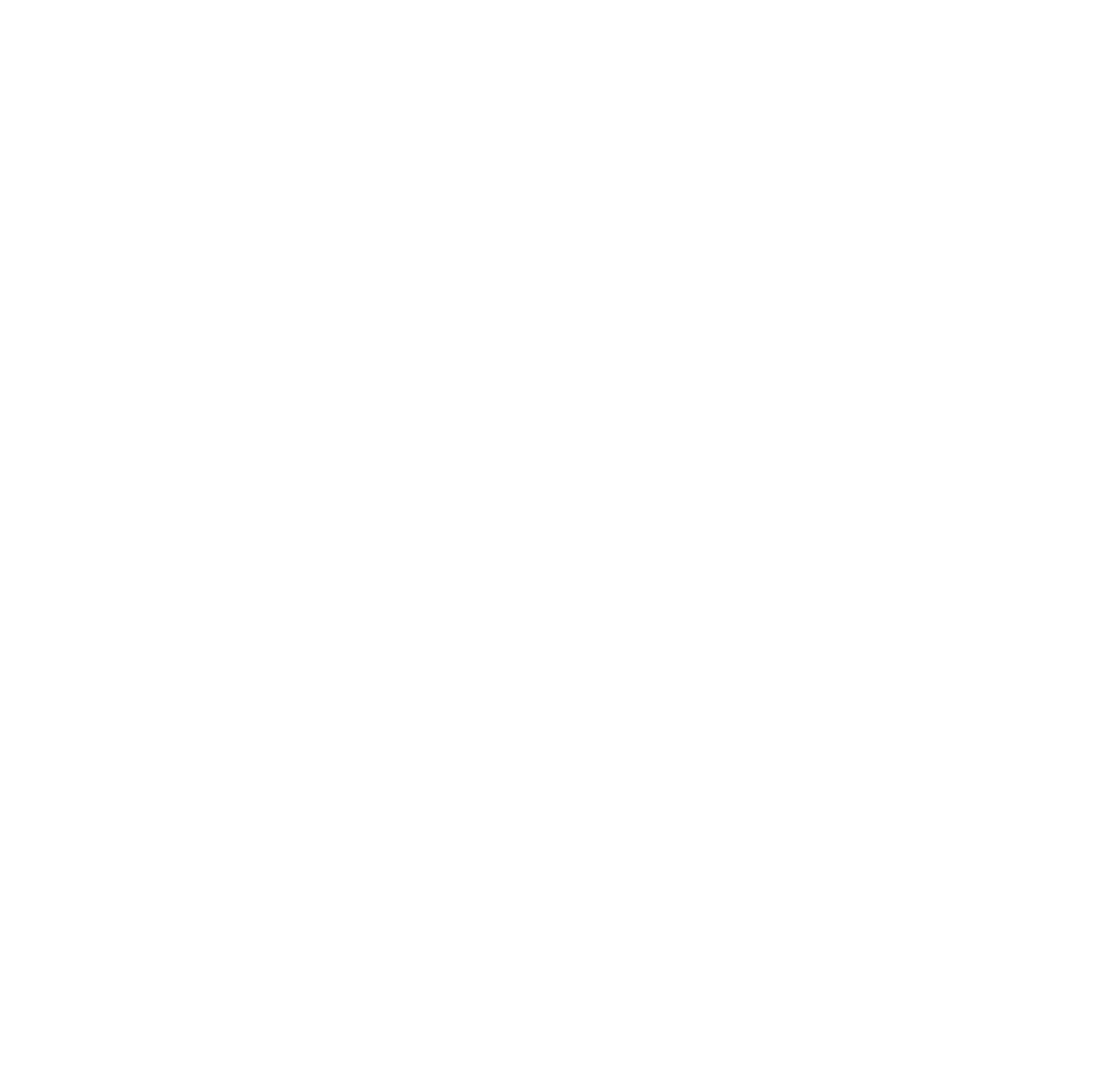
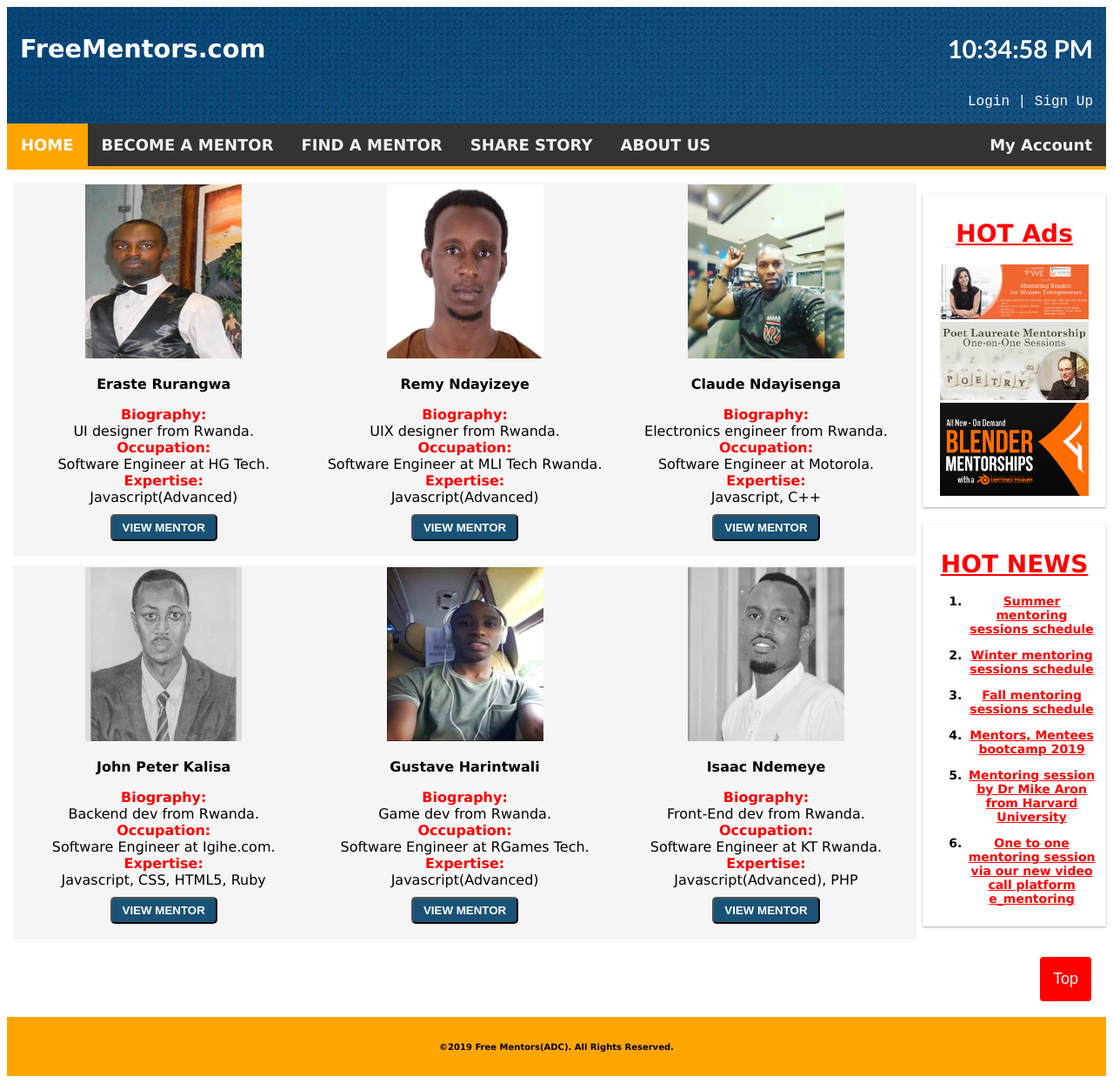
Before and after one commit to higustave12/Free-Mentors_ChallengeOne, a plain HTML site: page HTML/All_Mentors/Javascript.html in a window 1280 px wide. Shown: the whole page at 87% size. Before the commit the page ends 800 px from the top, so only its background shows below. Drawn offline with Linux system fonts and the light colour scheme.

Commit message:
add View mentors page [Finishes #167701077]

```diff
--- /dev/null
+++ b/CSS/view_mentors.css
@@ -0,0 +1,273 @@
+* {
+    box-sizing: border-box;
+  }
+  #menu_hr{
+    padding: 2px;
+    background-color: orange;
+    margin-top: 0px;
+    border: none
+  }
+  .row::after {
+    content: "";
+    clear: both;
+    display: table;
+  }
+
+  [class*="col-"] {
+    float: left;
+    padding: 2px 7px 8px 7px;
+  }
+
+  html {
+    font-family: "Lucida Sans", sans-serif;
+  }
+
+  /*header CSS*/
+  .header {
+    background-image: url('../ASSETS/home_header_back_image.jpg');
+    color: #ffffff;
+    padding: 15px
+  }
+  .header a{
+    float: right;
+    color: #ffffff;
+    text-decoration: none;
+    font-family: 'Courier New', Courier, monospace;
+  }
+  .header a:hover{
+    font-weight: bold;
+    font-size: 20px;
+    color: orange
+  }
+  .header span{
+    font-family: Verdana, Geneva, Tahoma, sans-serif;
+    font-size: 1.8rem;
+    font-weight: bold
+  }
+  #clock_paragraph{
+    color: #fff;
+    float: right;
+    font-family: 'Trebuchet MS', 'Lucida Sans Unicode', 'Lucida Grande', 'Lucida Sans', Arial, sans-serif
+  }
+  /*Navigation bar CSS*/
+.topnav {
+  overflow: hidden;
+  background-color:  #333;
+}
+.topnav a {
+  float: left;
+  display: block;
+  color: #f2f2f2;
+  text-align: center;
+  padding: 14px 16px;
+  text-decoration: none;
+  font-size: 18px;
+  font-weight: bold;
+  font-family: Verdana, Geneva, Tahoma, sans-serif
+}
+#search_home:hover{
+    cursor: pointer;
+}
+.topnav a:hover {
+background-image: url('../ASSETS/home_header_back_image.jpg');
+color: #fff;
+}
+.topnav a.active {
+  background-color: orange;
+  color: white;
+}
+.topnav .icon {
+  display: none;
+}
+#my_account{
+  float: right;
+}
+
+/*media queries for navigation bar responsiveness*/
+@media screen and (max-width: 768px) {
+  .topnav a:not(:first-child) {display: none;}
+  .topnav a.icon {
+    float: right;
+    display: block;
+  }
+  #clock_paragraph{
+    display: none
+  }
+}
+@media screen and (max-width: 768px) {
+  .topnav.responsive {position: relative;}
+  .topnav.responsive .icon {
+    position: absolute;
+    right: 0;
+    top: 0;
+  }
+  .topnav.responsive a {
+    float: none;
+    display: block;
+    text-align: left;
+  }
+}
+/*Search div CSS*/
+.search_div{
+  background-color: #333;
+  height: auto;
+  text-align: center;
+  margin-top: -8px;
+  color: white;
+  display: none;
+  font-weight: bold
+}
+.search_div button{
+  cursor: pointer;
+  padding: 8px;
+  font-weight: bold;
+  border-radius: 5px
+}
+/*Main contents div CSS*/
+.contents_div{
+  background-color: white;
+  text-align: center
+}
+
+.mentor_div{
+    background-color:whitesmoke;
+    margin-top: 5px;
+    margin-bottom: 5px
+}
+.mentor_div img{
+  width: 180px;
+  height: 200px
+}
+.mentor_names, .bio, .occupation, .expertise {
+    font-weight: bold;
+    color: red
+}
+.mentor_div p{
+    font-weight: bold
+}
+.mentor_div li{
+    float: left;
+    font-size: 15px;
+    font-family: Arial, Helvetica, sans-serif;
+}
+.mentor_div button{
+    margin-top: 10px;
+    margin-bottom: 10px;
+    padding: 6px 12px;
+    background-color: #1A5276;
+    cursor: pointer;
+    font-weight: bold;
+    border-radius: 5px;
+    color: #fff
+}
+.mentor_div button:hover{
+  font-size: 16px
+}
+.subscribed_mentors_li{
+  color: royalblue;
+  font-weight: bold
+}
+
+/*Contact us banner div column CSS*/
+.contact_us_banner_col{
+  background-color: #0099cc;
+  box-shadow: 0 1px 3px rgba(0,0,0,0.12), 0 1px 2px rgba(0,0,0,0.24);
+  text-align: center
+}
+.contact_us_banner_col img{
+  width: 40px;
+  height: auto;
+  border-radius: 90px
+}
+/*Aside div CSS*/
+  .aside, .aside2 {
+    background-color: white;
+    padding: 10px;
+    margin-top: 20px;
+    color: #000;
+    text-align: center;
+    font-size: 14px;
+    box-shadow: 0 1px 3px rgba(0,0,0,0.12), 0 1px 2px rgba(0,0,0,0.24);
+    font-weight: bold
+  }
+  .aside a, .aside2 a{
+    color: red
+  }
+  .aside img, .aside2{
+    width: 90%;
+    height: auto
+  }
+  .aside h1, .aside2 h1{
+    color: red;
+    text-decoration: underline
+  }
+  .contact_us_banner_col a{
+    text-decoration: none;
+    color: #000
+  }
+  .contact_us_banner_col a:hover{
+    color: red;
+    text-decoration: underline
+  }
+   /*Back to top div CSS*/
+  .back_to_top_btn_div button{
+    border: none;
+    outline: none;
+    background-color: red;
+    color: white;
+    font-size: 18px;
+    float: right;
+    margin-right: 10px;
+    cursor: pointer;
+    padding: 15px;
+    border-radius: 4px;
+    z-index: 5;
+    margin-top: 5px
+  }
+  /*Footer div CSS*/
+  .footer {
+    background-color: orange;
+    color: #000;
+    text-align: center;
+    font-size: 12px;
+    padding: 15px;
+    margin-top: 10px;
+    font-weight: bold
+  }
+
+  /* For mobile phones: */
+  [class*="col-"] {
+    width: 100%;
+  }
+
+  /*media queries for the whole web page responsiveness*/
+  @media only screen and (min-width: 600px) {
+    /* For tablets: */
+    .col-s-1 {width: 8.33%;}
+    .col-s-2 {width: 16.66%;}
+    .col-s-3 {width: 25%;}
+    .col-s-4 {width: 33.33%;}
+    .col-s-5 {width: 41.66%;}
+    .col-s-6 {width: 50%;}
+    .col-s-7 {width: 58.33%;}
+    .col-s-8 {width: 66.66%;}
+    .col-s-9 {width: 75%;}
+    .col-s-10 {width: 83.33%;}
+    .col-s-11 {width: 91.66%;}
+    .col-s-12 {width: 100%;}
+  }
+  @media only screen and (min-width: 769px) {
+    /* For desktop: */
+    .col-1 {width: 8.33%;}
+    .col-2 {width: 16.66%;}
+    .col-3 {width: 25%;}
+    .col-4 {width: 33.33%;}
+    .col-5 {width: 41.66%;}
+    .col-6 {width: 50%;}
+    .col-7 {width: 58.33%;}
+    .col-8 {width: 66.66%;}
+    .col-9 {width: 75%;}
+    .col-10 {width: 83.33%;}
+    .col-11 {width: 91.66%;}
+    .col-12 {width: 100%;}
+  }
--- a/HTML/All_Mentors/Javascript.html
+++ b/HTML/All_Mentors/Javascript.html
@@ -0,0 +1,181 @@
+<!DOCTYPE html>
+<html>
+    <head>
+        <meta name="viewport" content="width=device-width, initial-scale=1.0">
+        <title>
+            Free Mentors | Mentors
+        </title>
+        <link rel="stylesheet" href="../../CSS/view_mentors.css">
+        <link rel="stylesheet" href="https://cdnjs.cloudflare.com/ajax/libs/font-awesome/4.7.0/css/font-awesome.min.css">
+        <script type="text/javascript" src="../../JS/view_mentors.js"></script>
+    </head>
+
+    <body>
+        <!--header div-->
+        <div class="header">
+            <p>
+                <span>FreeMentors.com</span>
+                <span id="clock_paragraph"></span><br/>
+            </p><br/>
+            <a href="../Login_SignUp.html" id="login_signup_link">Login | Sign Up</a><br/>
+        </div>
+        <!--Navigation menu bar-->
+        <div class="topnav" id="myTopnav">
+            <a href="../homepage.html" class="active" id="home">HOME</a>
+            <a href="../getInvolved.html" id="get_involved">BECOME A MENTOR</a>
+            <a onclick="ShowSearchDiv()" id="search_home">FIND A MENTOR</a>
+            <a href="../share_story.html" id="share_story">SHARE STORY</a>
+            <a href="../aboutus.html" id="about_us">ABOUT US</a>
+            <a href="../Login_SignUp.html" id="my_account">My Account</a>
+            <a href="javascript:void(0);" class="icon" id="icon" onclick="myFunction()">
+                <i class="fa fa-bars"></i>
+            </a>
+        </div>
+        <hr id="menu_hr"/>
+        <!--Search div-->
+        <div class="col-12 col-s-12 search_div" id="search">
+            <p>
+                <input type="text" placeholder=" Subject name" />
+            </p>
+            <p>
+                <input type="text" placeholder=" Mentor name" />
+            </p>
+            <button type="button" onclick="search_car()">Search</button>
+        </div>
+        <!--row div with contents and aside div-->
+        <div class="row" id="row">
+            <!--Contents div part 1-->
+            <div class="col-10 col-s-12 contents_div" id="contents_div">
+                <div class="col-4 col-s-12 mentor_div">
+                    <img src="../../ASSETS/mentor_eraste.jpg"/><br/>
+                    <p>Eraste Rurangwa</p>
+                    <span class="bio">Biography: </span><br/>
+                    <span>UI designer from Rwanda.</span><br/>
+                    <span class="occupation">Occupation: </span><br/>
+                    <span>Software Engineer at HG Tech.</span><br/>
+                    <span class="expertise">Expertise: </span><br/>
+                    <span>Javascript(Advanced)</span><br/>
+                    <button type="button" id="javascript_mentors" onclick="Redirect_To_Eraste()">VIEW MENTOR</button>
+                </div>
+                <div class="col-4 col-s-12 mentor_div">
+                    <img src="../../ASSETS/mentor_remy.jpg"/><br/>
+                    <p>Remy Ndayizeye</p>
+                    <span class="bio">Biography: </span><br/>
+                    <span>UIX designer from Rwanda.</span><br/>
+                    <span class="occupation">Occupation: </span><br/>
+                    <span>Software Engineer at MLI Tech Rwanda.</span><br/>
+                    <span class="expertise">Expertise: </span><br/>
+                    <span>Javascript(Advanced)</span><br/>
+                    <button type="button" onclick="Redirect_To_Remy()">VIEW MENTOR</button>
+                </div>
+                <div class="col-4 col-s-12 mentor_div">
+                    <img src="../../ASSETS/mentor_claude.jpg"/><br/>
+                    <p>Claude Ndayisenga</p>
+                    <span class="bio">Biography: </span><br/>
+                    <span>Electronics engineer from Rwanda.</span><br/>
+                    <span class="occupation">Occupation: </span><br/>
+                    <span>Software Engineer at Motorola.</span><br/>
+                    <span class="expertise">Expertise: </span><br/>
+                    <span>Javascript, C++</span><br/>
+                    <button type="button" onclick="Redirect_To_Claude()">VIEW MENTOR</button>
+                </div>
+                <!--Contents div part 2-->
+                <div class="col-4 col-s-12 mentor_div">
+                    <img src="../../ASSETS/mentor_peter.jpg"/><br/>
+                    <p>John Peter Kalisa</p>
+                    <span class="bio">Biography: </span><br/>
+                    <span>Backend dev from Rwanda.</span><br/>
+                    <span class="occupation">Occupation: </span><br/>
+                    <span>Software Engineer at Igihe.com.</span><br/>
+                    <span class="expertise">Expertise: </span><br/>
+                    <span>Javascript, CSS, HTML5, Ruby</span><br/>
+                    <button type="button" onclick="Redirect_To_Peter()">VIEW MENTOR</button>
+                </div>
+
+                <div class="col-4 col-s-12 mentor_div">
+                    <img src="../../ASSETS/mentor_gustave.jpg"/><br/>
+                    <p>Gustave Harintwali</p>
+                    <span class="bio">Biography: </span><br/>
+                    <span>Game dev from Rwanda.</span><br/>
+                    <span class="occupation">Occupation: </span><br/>
+                    <span>Software Engineer at RGames Tech.</span><br/>
+                    <span class="expertise">Expertise: </span><br/>
+                    <span>Javascript(Advanced)</span><br/>
+                    <button type="button" onclick="Redirect_To_Gustave()">VIEW MENTOR</button>
+                </div>
+
+                <div class="col-4 col-s-12 mentor_div">
+                    <img src="../../ASSETS/mentor_isaac.jpg"/><br/>
+                    <p>Isaac Ndemeye</p>
+                    <span class="bio">Biography: </span><br/>
+                    <span>Front-End dev from Rwanda.</span><br/>
+                    <span class="occupation">Occupation: </span><br/>
+                    <span>Software Engineer at KT Rwanda.</span><br/>
+                    <span class="expertise">Expertise: </span><br/>
+                    <span>Javascript(Advanced), PHP</span><br/>
+                    <button type="button" onclick="Redirect_To_Isaac()">VIEW MENTOR</button>
+                </div>
+            </div>
+            <!--aside div 1-->
+            <div class="col-2 col-s-12 aside">
+                <h1>HOT Ads</h1>
+                <a href="#">
+                    <img src="../../ASSETS/Adgif.gif" />
+                </a>
+                <a href="#">
+                    <img src="../../ASSETS/mentoring_ads_4.jpg" />
+                </a>
+                <a href="#">
+                    <img src="../../ASSETS/mentoring_ads_5.png" />
+                </a>
+            </div>
+            <!--aside div 2-->
+            <div class="col-2 col-s-12 aside2">
+                <h1>HOT NEWS</h1>
+                <ol>
+                    <li>
+                        <p>
+                            <a href="#">Summer mentoring sessions schedule</a>
+                        </p>
+                    </li>
+                    <li>
+                        <p>
+                            <a href="#">Winter mentoring sessions schedule</a>
+                        </p>
+                    </li>
+                    <li>
+                        <p>
+                            <a href="#">Fall mentoring sessions schedule</a>
+                        </p>
+                    </li>
+                    <li>
+                        <p>
+                            <a href="#">Mentors, Mentees bootcamp 2019</a>
+                        </p>
+                    </li>
+                    <li>
+                        <p>
+                            <a href="#">Mentoring session by Dr Mike Aron from Harvard University</a>
+                        </p>
+                    </li>
+                    <li>
+                        <p>
+                            <a href="#">One to one mentoring session via our new video call platform e_mentoring</a>
+                        </p>
+                    </li>
+                </ol>
+            </div>
+            <!--back to top button-->
+            <div class="col-12 col-s-12 back_to_top_btn_div">
+                <button type="button" title="Back to top" onclick="topFunction()">Top</button>
+            </div>
+        </div>
+        <div class="footer">
+            <p>
+                <small>
+                    &copy2019 Free Mentors(ADC). All Rights Reserved.
+                </small>
+            </p>
+        </div>
+    </body>
+</html>
--- /dev/null
+++ b/JS/view_mentors.js
@@ -0,0 +1,83 @@
+//Clock
+const Clocktime = () => {
+    const noon = 12;
+    const currentTime = new Date();
+    let hours = currentTime.getHours();
+    let minutes = currentTime.getMinutes();
+    let seconds = currentTime.getSeconds();
+    let meridian = `AM`;
+
+    //Change AM to PM or vice-versa
+    if (hours >= noon) {
+        meridian = `PM`;
+    }
+    //Use a non 24 hours style
+    if (hours > noon) {
+        hours -= 12;
+    }
+    //Setting minutes
+    if (minutes < 10) {
+        minutes = "0" + minutes;
+    }
+    //Setting seconds
+    if (seconds < 10) {
+        seconds = "0" + seconds;
+    }
+    // Display the time
+    const CTime = hours + ":" + minutes + ":" + seconds + " " + meridian;
+    document.getElementById("clock_paragraph").innerText = CTime;
+  }
+
+  window.onload = () => {
+    Clocktime();
+    // Getting the clock to increment once a second
+    const oneSecond = 1000;
+    setInterval( Clocktime, oneSecond);
+  }
+
+  //Responsiveness of the nav bar
+  function myFunction(){
+      const res = document.getElementById("myTopnav");
+      if (res.className === "topnav") {
+        res.className += " responsive";
+      } else {
+        res.className = "topnav";
+      }
+    }
+
+    //Show and hide search div
+    function ShowSearchDiv(){
+      document.getElementById("search").style.display="block";
+
+    }
+
+    //Scroll back to top
+    function topFunction(){
+      document.body.scrollTop=0;
+      document.documentElement.scrollTop=0;
+    }
+    //Redirect to a page of a specific mentor once the "View mentor" buttons clicked
+    function Redirect_To_Eraste(){
+      const url="./Mentor_Details/Eraste.html";
+      window.location.href= url;
+    };
+    function Redirect_To_Remy(){
+      const url="./Mentor_Details/Eraste.html";
+      window.location.href= url;
+    };
+    function Redirect_To_Claude(){
+      const url="./Mentor_Details/Eraste.html";
+      window.location.href= url;
+    };
+    function Redirect_To_Peter(){
+      const url="./Mentor_Details/Eraste.html";
+      window.location.href= url;
+    };
+    function Redirect_To_Gustave(){
+      const url="./Mentor_Details/Eraste.html";
+      window.location.href= url;
+    };
+    function Redirect_To_Isaac(){
+      const url="./Mentor_Details/Eraste.html";
+      window.location.href= url;
+    };
```
Also changed, not shown: HTML/homepage.html (+1 -1 lines), ASSETS/mentor_claude.jpg (added), ASSETS/mentor_eraste.jpg (added), ASSETS/mentor_gustave.jpg (added), ASSETS/mentor_isaac.jpg (added), ASSETS/mentor_peter.jpg (added), ASSETS/mentor_remy.jpg (added), HTML/All_Mentors/Mentor_Details/Claude.html (added), HTML/All_Mentors/Mentor_Details/Eraste.html (added), HTML/All_Mentors/Mentor_Details/Gustave.html (added), HTML/All_Mentors/Mentor_Details/Isaac.html (added), HTML/All_Mentors/Mentor_Details/Peter.html (added), HTML/All_Mentors/Mentor_Details/Remy.html (added).
